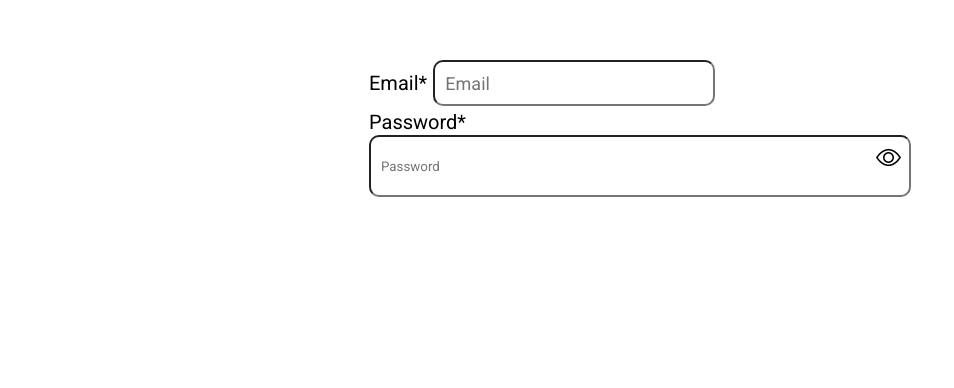
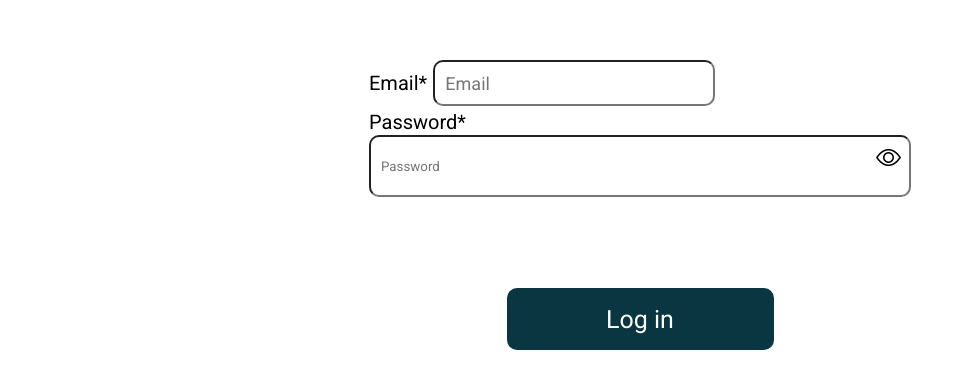
Before and after one commit to martir2109/RainyDays, a plain HTML site: page html pages/login.html in a window 1280 px wide. Shown: the part 224-612 px from the top of the page, without its empty margins (0-954 px from the left). Drawn offline with nearby package versions, Linux system fonts and the light colour scheme; files whose address does not match are found by name.

Commit message:
created log in button

```diff
--- a/css/Stylesheet.css
+++ b/css/Stylesheet.css
@@ -453,6 +453,7 @@
   border: none;
   border-radius: 10px;
   padding: 10px;
+  cursor: pointer;
 }
 
 .back-button:hover {
@@ -520,3 +521,22 @@
   top: 9px;
   cursor: pointer;
 }
+
+.log-in-button {
+  background-color: #0a3641;
+  color: #fff;
+  height: 62px;
+  width: 267px;
+  font-size: 25px;
+  border: none;
+  border-radius: 10px;
+  padding: 10px;
+  margin-top: 91px;
+  cursor: pointer;
+}
+
+.log-in-button:hover {
+  background-color: #fff;
+  color: #0a3641;
+  border: 1px solid #000;
+}
--- a/html pages/login.html
+++ b/html pages/login.html
@@ -67,6 +67,10 @@
     </div>
     </div>
     </div>
+
+    <div>
+      <a href="/html pages/myprofile.html"><button title="log in" class="log-in-button">Log in</button></a>
+    </div>
     </section>
     <!-- Link to JavaScript -->
     <script src="Javascript/Javascript.js"></script>
```
Also changed, not shown: html pages/myprofile.html (+1 -1 lines).
